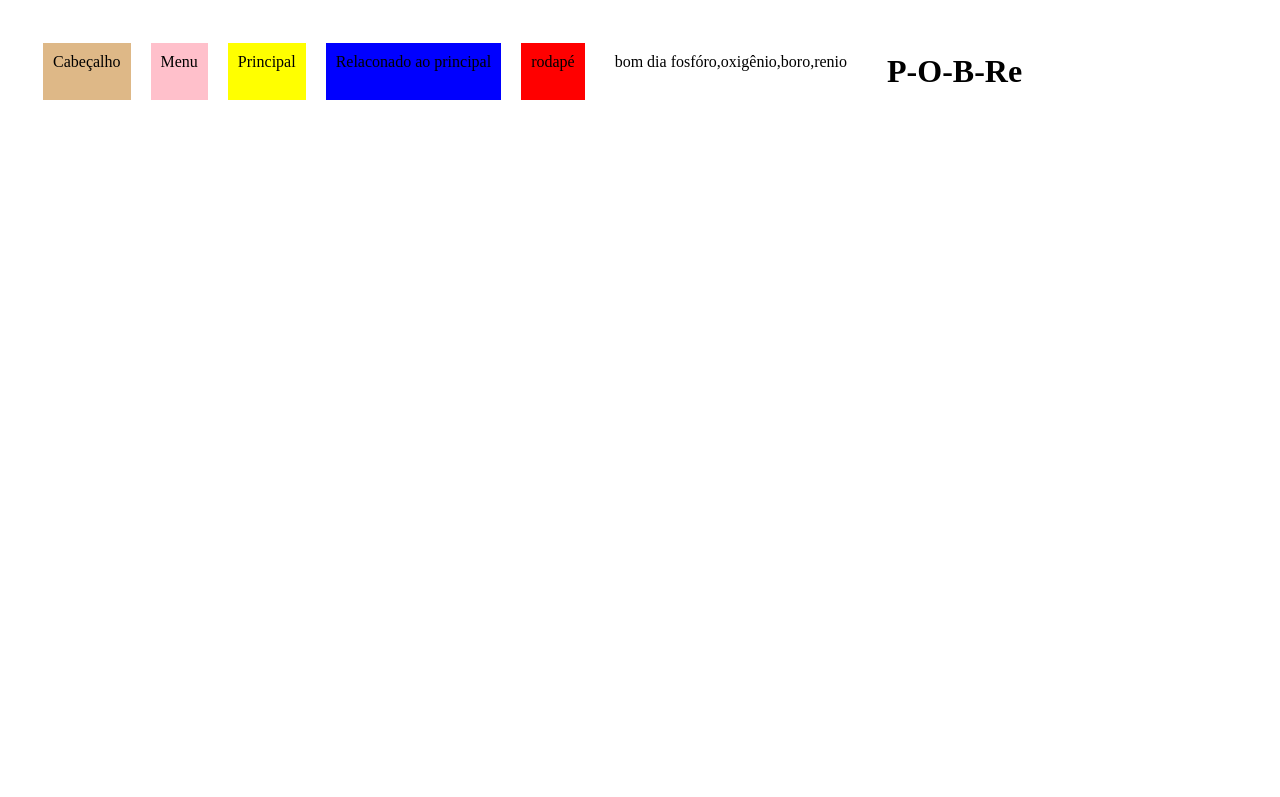
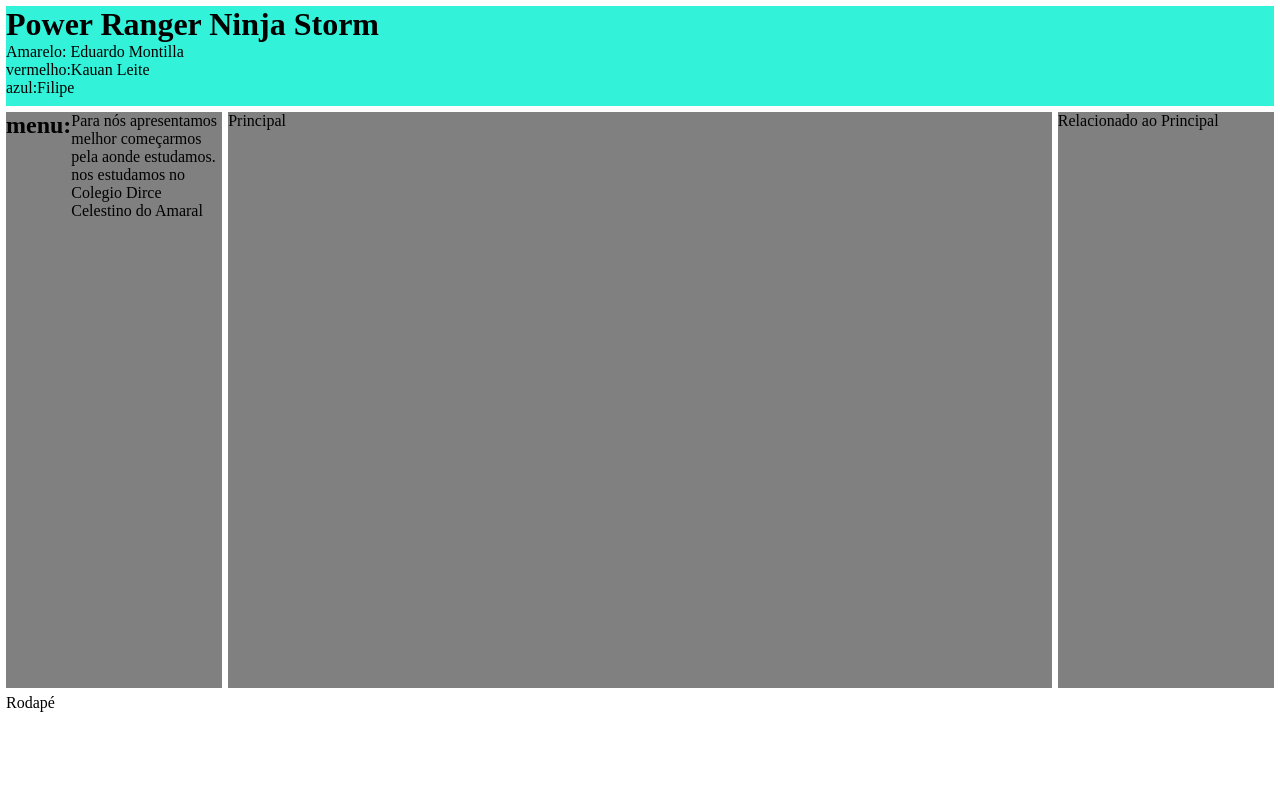
Before and after one commit to davideep14/Sala-Layout, a plain HTML site: page index.html in a window 1280 px wide. Drawn offline with Linux system fonts and the light colour scheme.

Commit message:
index.html

```diff
--- a/index.html
+++ b/index.html
@@ -1,49 +1,88 @@
 <!DOCTYPE html>
-<html lang="en">
+<html lang="pt-br">
+
 <head>
     <meta charset="UTF-8">
     <meta name="viewport" content="width=device-width, initial-scale=1.0">
     <title>Document</title>
     <style>
         * {
-            margin: 10px;;
-            padding:10px;
+            /* * é utilizado para todos os elementos */
+            margin: 0;
+            /* margem esterna */
+            padding: 0;
+            /* margem interna */
             box-sizing: border-box;
+            /* incluir o preenchimento das bordas */
         }
+
         body {
-            display:flex;
-            margin:3px;
-            flex-wrap:wrap ;
-            flex:1 1 100;
+            /* elementos flexível em um container */
+            display: flex;
+            margin: 3px;
+            flex-wrap: wrap;
+            flex: 1 1 100vw;
         }
-        header{display:flex;
-            background-color:burlywood;
 
+        header {
+            display: flex;
+            margin: 3px;
+            background-color: rgb(50, 243, 217);
+            flex: 1 1 100vw;
+            height: 100px;
         }
-        nav{display:flex;
-            background-color:pink;
 
+        nav {
+            display: flex;
+            margin: 3px;
+            background-color: gray;
+            flex: 1 1 200px;
         }
-        main{display:flex;
-            background-color:yellow;
+
+        main {
+            display: flex;
+            margin: 3px;
+            background-color: gray;
+            height: calc(100vh - 224px);
+            flex: 20 1 500px;
         }
-        aside{display:flex;
-            background-color:blue;
+
+        aside {
+            display: flex;
+            margin: 3px;
+            background-color: gray;
+            flex: 1 1 200px;
         }
-        footer{
+
+        footer {
             display: flex;
-            background-color:red
+            margin: 3px;
+            background-color: rgb(255, 255, 255);
+            height: 100px;
+            flex: 1 1 100vw;
         }
     </style>
 </head>
+
 <body>
-    <header> Cabeçalho</header>
-    <nav> Menu</nav>
-    <main> Principal</main>
-    <aside>Relaconado ao principal</aside>
-    <footer> rodapé </footer>
+    <header>
+        <div><h1>Power Ranger Ninja Storm</h1>
+        <p>Amarelo: Eduardo Montilla</p>
+        <p>vermelho:Kauan Leite</p>
+        <P>azul:Filipe</P>
+    </div>
 
-    </body>
+
+
+         </header>
+    <nav> <h1>menu:</h1>
+         <div><p>Para nós apresentamos melhor começarmos pela aonde estudamos.</p>
+        <p>nos estudamos no Colegio Dirce Celestino do Amaral</p> </div>
+
+    </nav>
+    <main> Principal </main>
+    <aside> Relacionado ao Principal </aside>
+    <footer> Rodapé </footer>
+</body>
+
 </html>
-<p>bom dia fosfóro,oxigênio,boro,renio</p>
-<h1>P-O-B-Re</h1>
```
